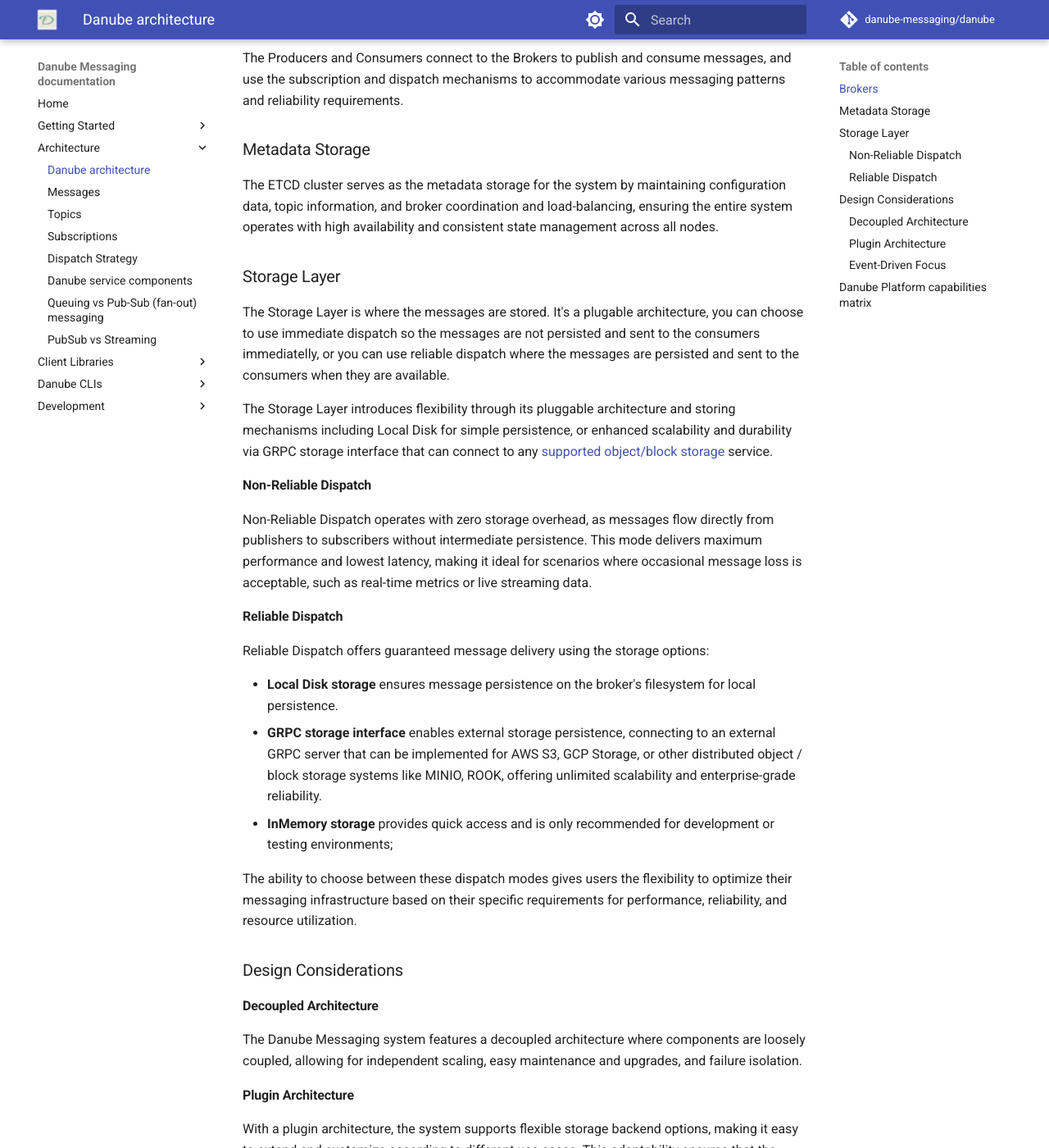
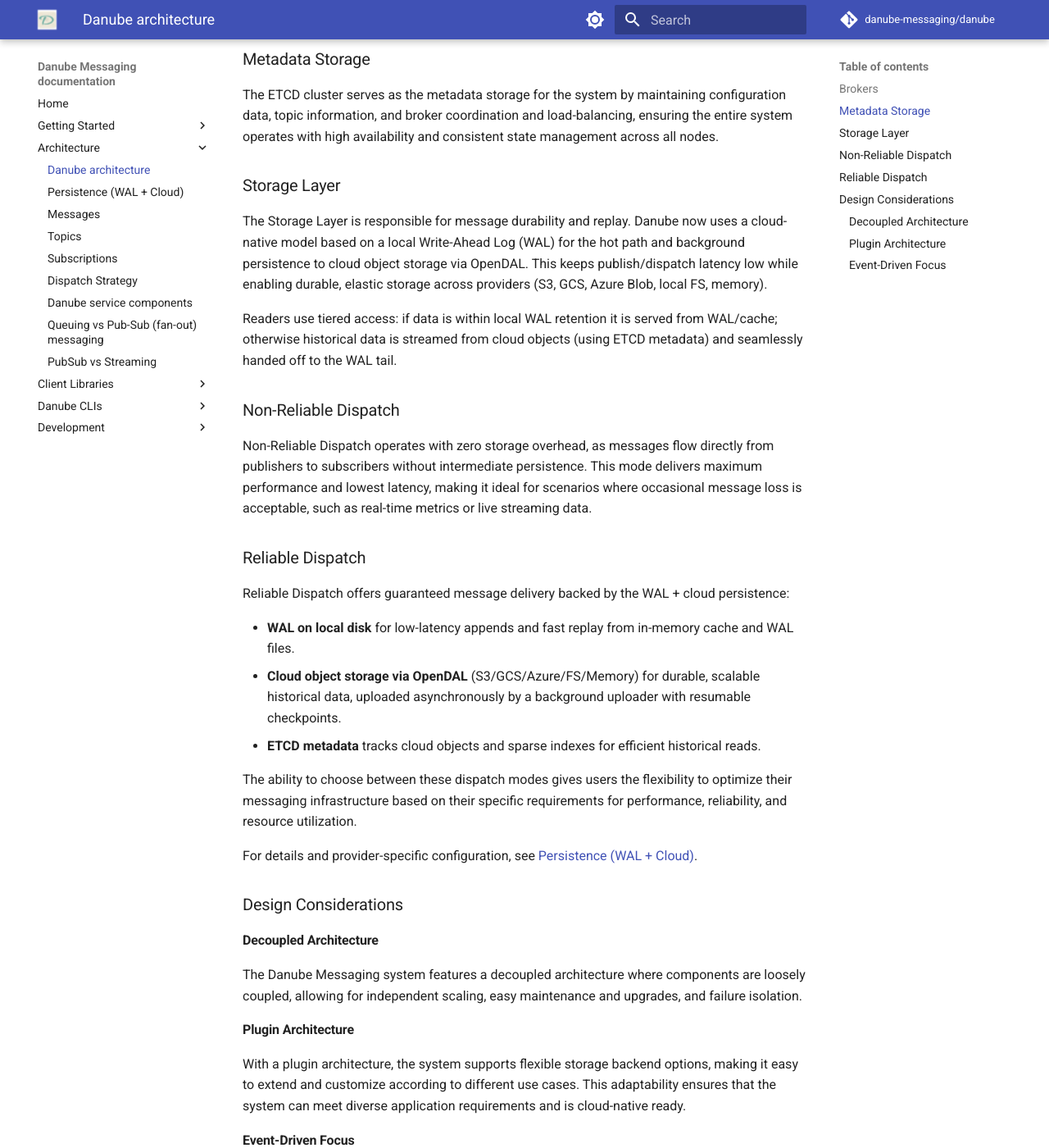
Before and after one commit to danube-messaging/danube_docs, an MkDocs documentation site: the page built from docs/architecture/architecture.md, in a window 1280 px wide and 1400 px high, scrolled down 1247 px. Shown: the whole window at 82% size. Built offline with MkDocs 1.6.1 and Material for MkDocs 9.7.7, drawn with Linux system fonts in a browser that asks for light colours; comment, search, counter and statistics services are not loaded; some of the changed text lies outside the part shown.

Commit message:
adding persistent storage doc

```diff
--- a/docs/architecture/architecture.md
+++ b/docs/architecture/architecture.md
@@ -18,23 +18,25 @@
 
 ### Storage Layer
 
-The Storage Layer is where the messages are stored. It's a plugable architecture, you can choose to use immediate dispatch so the messages are not persisted and sent to the consumers immediatelly, or you can use reliable dispatch where the messages are persisted and sent to the consumers when they are available.
+The Storage Layer is responsible for message durability and replay. Danube now uses a cloud-native model based on a local Write-Ahead Log (WAL) for the hot path and background persistence to cloud object storage via OpenDAL. This keeps publish/dispatch latency low while enabling durable, elastic storage across providers (S3, GCS, Azure Blob, local FS, memory).
 
-The Storage Layer introduces flexibility through its pluggable architecture and storing mechanisms including Local Disk for simple persistence, or enhanced scalability and durability via GRPC storage interface that can connect to any [supported object/block storage](https://github.com/danube-messaging/danube-storage) service.
+Readers use tiered access: if data is within local WAL retention it is served from WAL/cache; otherwise historical data is streamed from cloud objects (using ETCD metadata) and seamlessly handed off to the WAL tail.
 
-#### Non-Reliable Dispatch
+### Non-Reliable Dispatch
 
 Non-Reliable Dispatch operates with zero storage overhead, as messages flow directly from publishers to subscribers without intermediate persistence. This mode delivers maximum performance and lowest latency, making it ideal for scenarios where occasional message loss is acceptable, such as real-time metrics or live streaming data.
 
-#### Reliable Dispatch
+### Reliable Dispatch
 
-Reliable Dispatch offers guaranteed message delivery using the storage options:
+Reliable Dispatch offers guaranteed message delivery backed by the WAL + cloud persistence:
 
-* **Local Disk storage** ensures message persistence on the broker's filesystem for local persistence.
-* **GRPC storage interface** enables external storage persistence, connecting to an external GRPC server that can be implemented for AWS S3, GCP Storage, or other distributed object / block storage systems like MINIO, ROOK, offering unlimited scalability and enterprise-grade reliability.
-* **InMemory storage** provides quick access and is only recommended for development or testing environments;
+* **WAL on local disk** for low-latency appends and fast replay from in-memory cache and WAL files.
+* **Cloud object storage via OpenDAL** (S3/GCS/Azure/FS/Memory) for durable, scalable historical data, uploaded asynchronously by a background uploader with resumable checkpoints.
+* **ETCD metadata** tracks cloud objects and sparse indexes for efficient historical reads.
 
 The ability to choose between these dispatch modes gives users the flexibility to optimize their messaging infrastructure based on their specific requirements for performance, reliability, and resource utilization.
+
+For details and provider-specific configuration, see [Persistence (WAL + Cloud)](architecture/persistence.md).
 
 ### Design Considerations
 
@@ -49,19 +51,3 @@
 #### Event-Driven Focus
 
 Optimized for event-driven systems, the Danube Messaging system supports various message delivery patterns and scalable message processing. Its design is well-suited for microservices, providing efficient and scalable handling of event-driven workloads.
-
-### Danube Platform capabilities matrix
-
-| Dispatch       | Topics            | Subscription | Message Persistence | Ordering Guarantee | Delivery Guarantee |
-|----------------|-------------------|--------------|----------------------|--------------------|--------------------|
-| **Non-Reliable** |                   |              |                      |                    |                    |
-|                | *Non-partitioned Topic*         | *Exclusive*    | No                   | Yes                | At-Most-Once       |
-|                |                   | *Shared*       | No                   | No                 | At-Most-Once       |
-|                | *Partitioned Topic* | *Exclusive*    | No                   | Per partition      | At-Most-Once       |
-|                |                   | *Shared*       | No                   | No                 | At-Most-Once       |
-|----------------|-------------------|--------------|----------------------|--------------------|--------------------|
-| **Reliable**    |                   |              |                      |                    |                    |
-|                | *Non-partitioned Topic*         | *Exclusive*    | Yes                  | Yes                | At-Least-Once      |
-|                |                   | *Shared*       | Yes                  | No                 | At-Least-Once      |
-|                | *Partitioned Topic* | *Exclusive*    | Yes                  | Per partition      | At-Least-Once      |
-|                |                   | *Shared*       | Yes                  | No                 | At-Least-Once      |
--- a/mkdocs.yml
+++ b/mkdocs.yml
@@ -13,6 +13,7 @@
                   - Run Danube on Kubernetes Cluster: getting_started/Danube_kubernetes.md
         - Architecture:
                   - Danube architecture: architecture/architecture.md
+                  - Persistence (WAL + Cloud): architecture/persistence.md
                   - Messages: architecture/messages.md
                   - Topics: architecture/topics.md
                   - Subscriptions: architecture/subscriptions.md
@@ -64,6 +65,10 @@
                   pygments_lang_class: true
         - pymdownx.inlinehilite
         - pymdownx.snippets
-        - pymdownx.superfences
+        - pymdownx.superfences:
+                  custom_fences:
+                    - name: mermaid
+                      class: mermaid
+                      format: !!python/name:pymdownx.superfences.fence_code_format
         - pymdownx.tabbed:
                   alternate_style: true
```
Also changed, not shown: other parts of docs/architecture/architecture.md (+1 -1 lines), docs/architecture/persistence.md (added, +198 -0 lines), docs/architecture/img/Danube_architecture.png.
